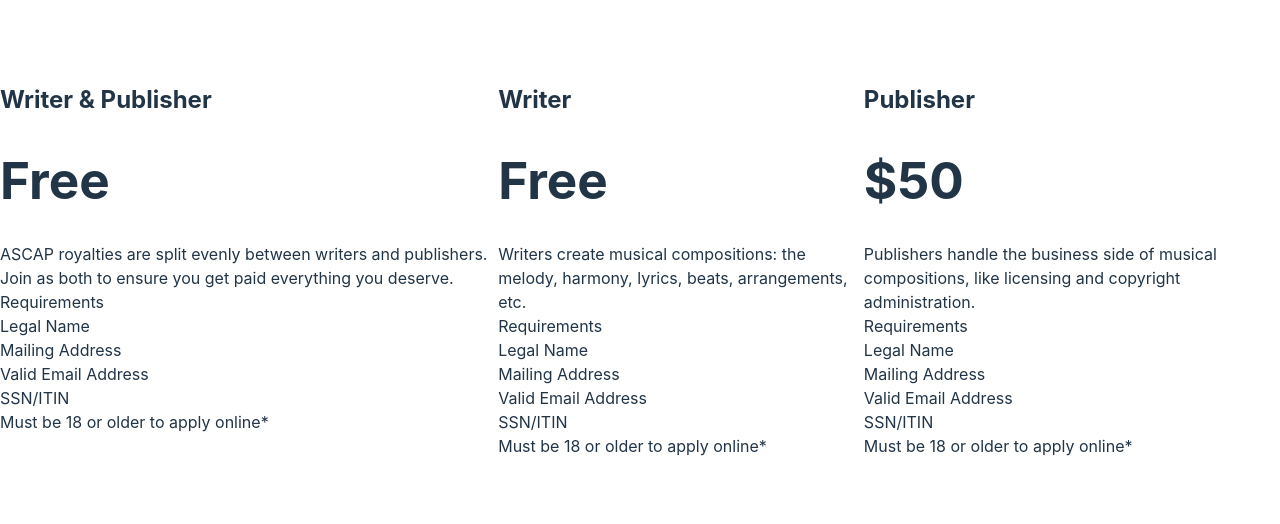
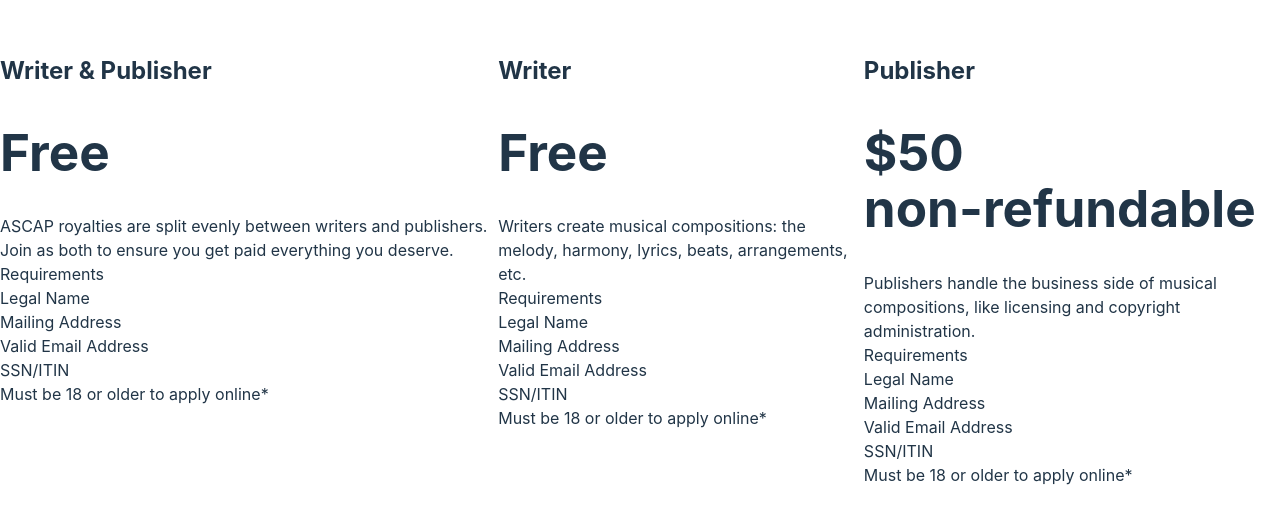
Before and after one commit to patcoston/ascap, a React (Vite) app: page / in a window 1280 px wide. Shown: the part 140-664 px from the top of the page. Built offline with nearby package versions, Linux system fonts and the light colour scheme.

Commit message:
Fixed typo in prop

```diff
--- a/src/App.jsx
+++ b/src/App.jsx
@@ -18,7 +18,7 @@
         <MemberType
           type="Publisher"
           cost="$50"
-          nonReundable={true}
+          nonRefundable={true}
           description="Publishers handle the business side of musical compositions, like licensing and copyright administration."
         />
       </div>
```
